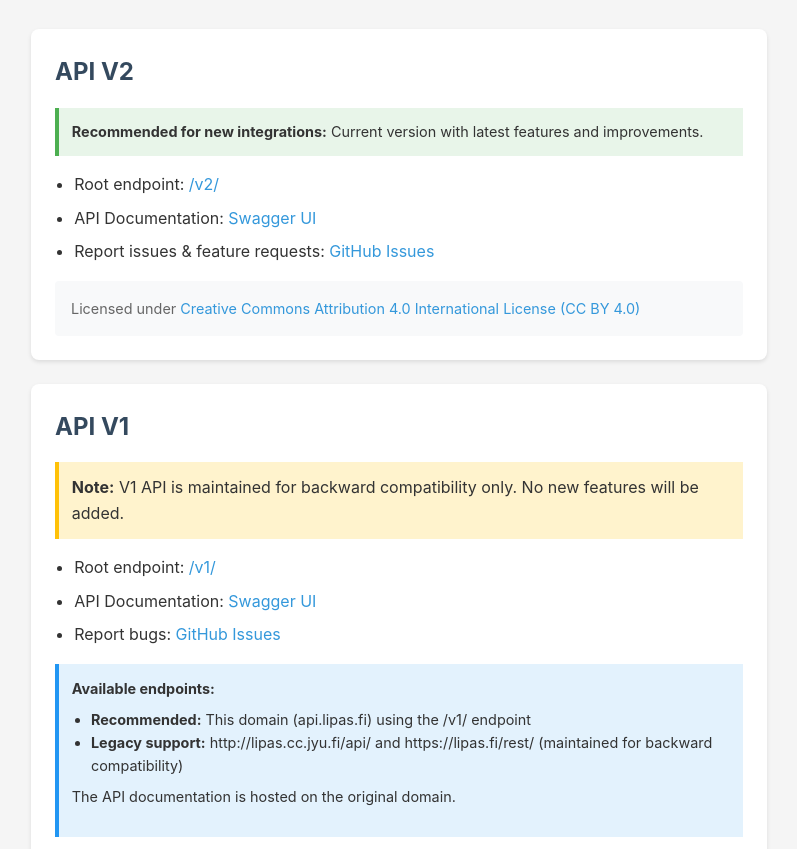
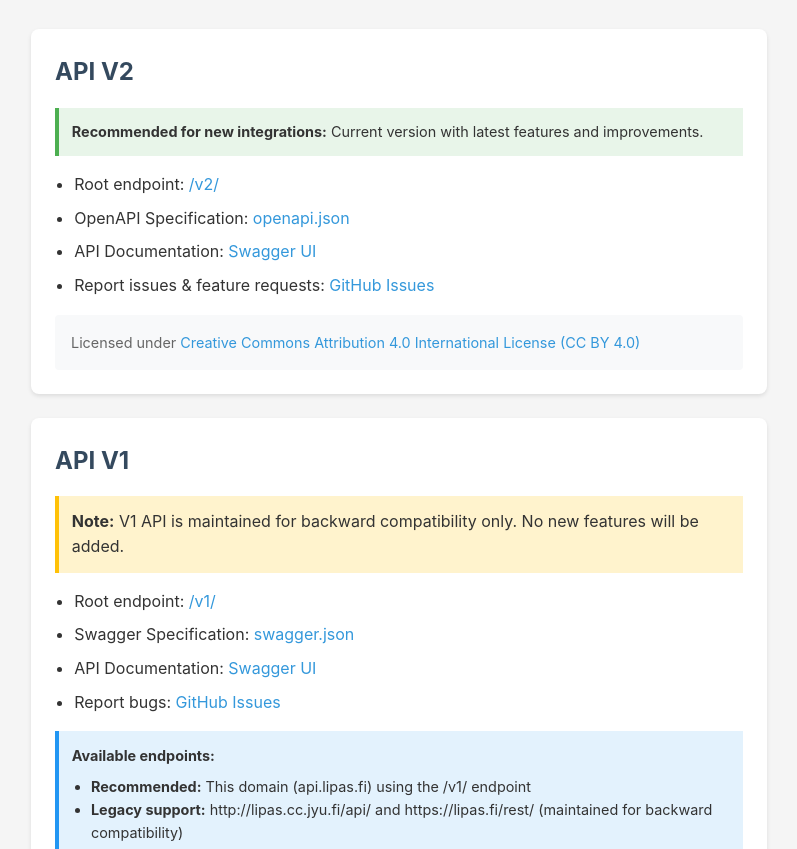
Before and after one commit to lipas-liikuntapaikat/lipas, a website: page webapp/resources/public/api.html in a window 1280 px wide. Shown: the part 86-935 px from the top of the page, without its empty margins (241-1038 px from the left). Drawn offline with Linux system fonts and the light colour scheme.

Commit message:
Add links to api specs to api.html

```diff
--- a/webapp/resources/public/api.html
+++ b/webapp/resources/public/api.html
@@ -122,6 +122,7 @@
         </div>
         <ul class="endpoint-links">
           <li>Root endpoint: <a href="/v2/" aria-label="Access API V2 root endpoint">/v2/</a></li>
+          <li>OpenAPI Specification: <a href="/v2/openapi.json">openapi.json</a></li>
           <li>API Documentation: <a href="/v2/swagger-ui/index.html" aria-label="Access API V2 Swagger documentation">Swagger UI</a></li>
           <li>Report issues & feature requests: <a href="https://github.com/lipas-liikuntapaikat/lipas/issues" target="_blank" rel="noopener noreferrer" aria-label="Report V2 API issues on GitHub">GitHub Issues</a></li>
         </ul>
@@ -136,6 +137,7 @@
         </div>
         <ul class="endpoint-links">
           <li>Root endpoint: <a href="/v1/" aria-label="Access API V1 root endpoint">/v1/</a></li>
+          <li>Swagger Specification: <a href="/v1/swagger.json">swagger.json</a></li>
           <li>API Documentation: <a href="http://lipas.cc.jyu.fi/api/index.html" target="_blank" rel="noopener noreferrer" aria-label="Access API V1 documentation">Swagger UI</a></li>
           <li>Report bugs: <a href="https://github.com/lipas-liikuntapaikat/lipas-api/issues" target="_blank" rel="noopener noreferrer" aria-label="Report V1 API bugs on GitHub">GitHub Issues</a></li>
         </ul>
@@ -145,7 +147,7 @@
             <li><strong>Recommended:</strong> This domain (api.lipas.fi) using the /v1/ endpoint</li>
             <li><strong>Legacy support:</strong> http://lipas.cc.jyu.fi/api/ and https://lipas.fi/rest/ (maintained for backward compatibility)</li>
           </ul>
-          <p style="margin-top: 0.5rem;">The API documentation is hosted on the original domain.</p>
+          <p style="margin-top: 0.5rem;">The API documentation is hosted on the original lipas.cc.jyu.fi domain.</p>
         </div>
         <div class="license">
           Licensed under <a href="https://creativecommons.org/licenses/by/4.0/" target="_blank" rel="noopener noreferrer">Creative Commons Attribution 4.0 International License (CC BY 4.0)</a>
```
